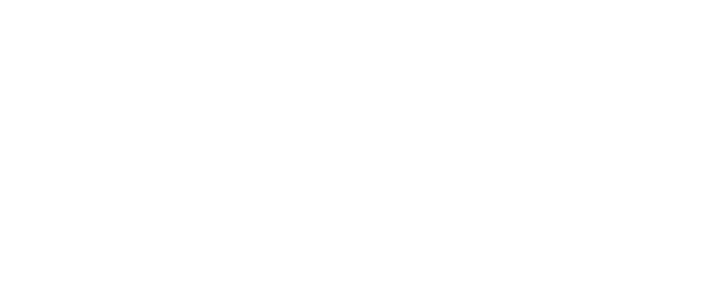
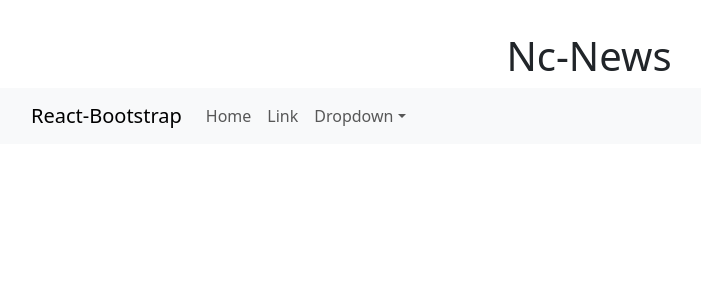
Before and after one commit to Alishow1111/nc-news, a React (Vite) app: page / in a window 1280 px wide. Shown: the top 300 px of the page, without its empty margins (51-752 px from the left). Built offline with nearby package versions, Linux system fonts and the light colour scheme.

Commit message:
added navbar

```diff
--- a/package.json
+++ b/package.json
@@ -10,7 +10,9 @@
     "preview": "vite preview"
   },
   "dependencies": {
+    "bootstrap": "^5.3.2",
     "react": "^18.2.0",
+    "react-bootstrap": "^2.9.1",
     "react-dom": "^18.2.0"
   },
   "devDependencies": {
--- a/src/App.jsx
+++ b/src/App.jsx
@@ -1,10 +1,14 @@
 import { useState } from 'react'
 import './App.css'
+import Header from './components/Header'
+import NavBar from './components/NavBar'
 
 function App() {
 
   return (
     <>
+    <Header />
+    <NavBar />
     </>
   )
 }
--- /dev/null
+++ b/src/components/Header.jsx
@@ -0,0 +1,12 @@
+import { useState } from 'react'
+
+function Header() {
+
+  return (
+    <>
+    <h1>Nc-News</h1>
+    </>
+  )
+}
+
+export default Header
--- /dev/null
+++ b/src/components/NavBar.jsx
@@ -0,0 +1,38 @@
+import { useState } from 'react'
+import Container from 'react-bootstrap/Container';
+import Nav from 'react-bootstrap/Nav';
+import Navbar from 'react-bootstrap/Navbar';
+import NavDropdown from 'react-bootstrap/NavDropdown';
+
+function NavBar() {
+
+  return (
+    <>
+    <Navbar expand="lg" className="bg-body-tertiary">
+      <Container>
+        <Navbar.Brand href="#home">React-Bootstrap</Navbar.Brand>
+        <Navbar.Toggle aria-controls="basic-navbar-nav" />
+        <Navbar.Collapse id="basic-navbar-nav">
+          <Nav className="me-auto">
+            <Nav.Link href="#home">Home</Nav.Link>
+            <Nav.Link href="#link">Link</Nav.Link>
+            <NavDropdown title="Dropdown" id="basic-nav-dropdown">
+              <NavDropdown.Item href="#action/3.1">Action</NavDropdown.Item>
+              <NavDropdown.Item href="#action/3.2">
+                Another action
+              </NavDropdown.Item>
+              <NavDropdown.Item href="#action/3.3">Something</NavDropdown.Item>
+              <NavDropdown.Divider />
+              <NavDropdown.Item href="#action/3.4">
+                Separated link
+              </NavDropdown.Item>
+            </NavDropdown>
+          </Nav>
+        </Navbar.Collapse>
+      </Container>
+    </Navbar>
+    </>
+  )
+}
+
+export default NavBar
--- a/src/main.jsx
+++ b/src/main.jsx
@@ -1,6 +1,7 @@
 import React from 'react'
 import ReactDOM from 'react-dom/client'
 import App from './App.jsx'
+import 'bootstrap/dist/css/bootstrap.min.css';
 
 ReactDOM.createRoot(document.getElementById('root')).render(
   <React.StrictMode>
```
Also changed, not shown: 1 other file (tests, documents, lock files or other folders).
